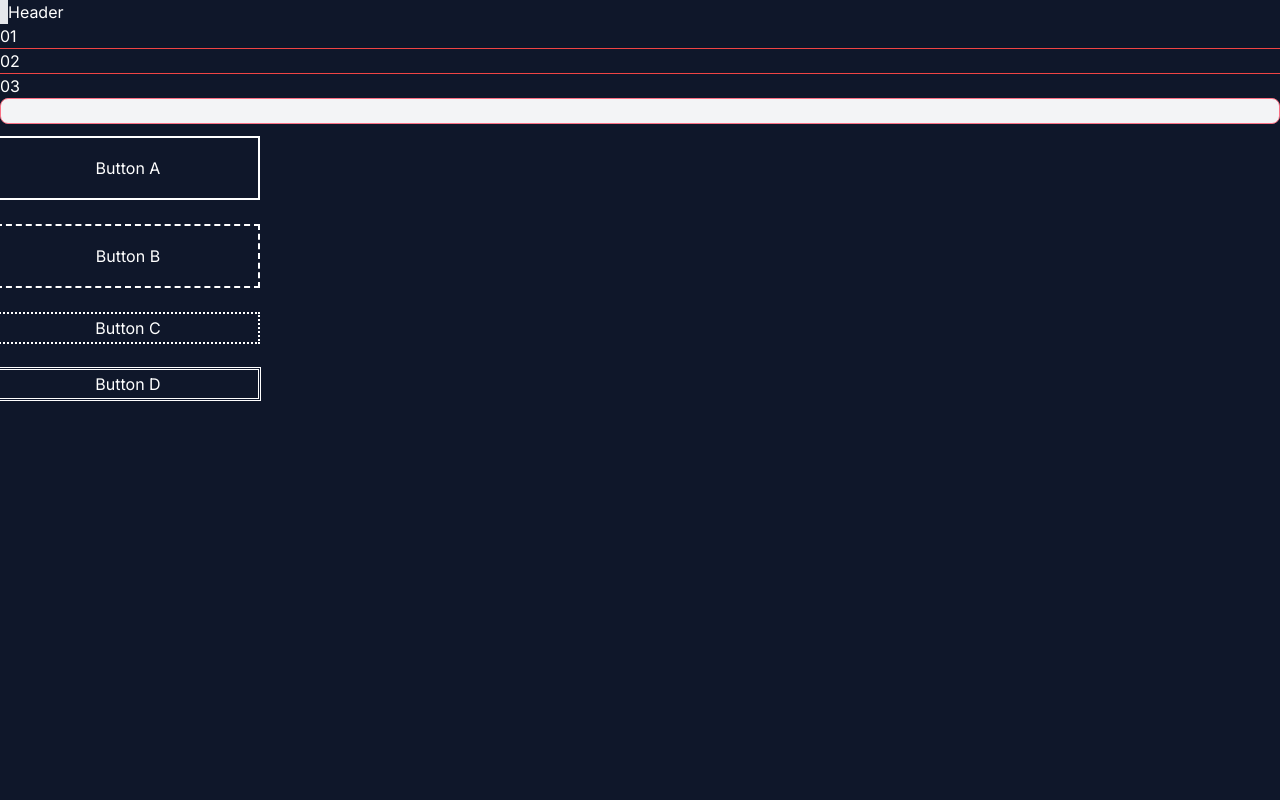
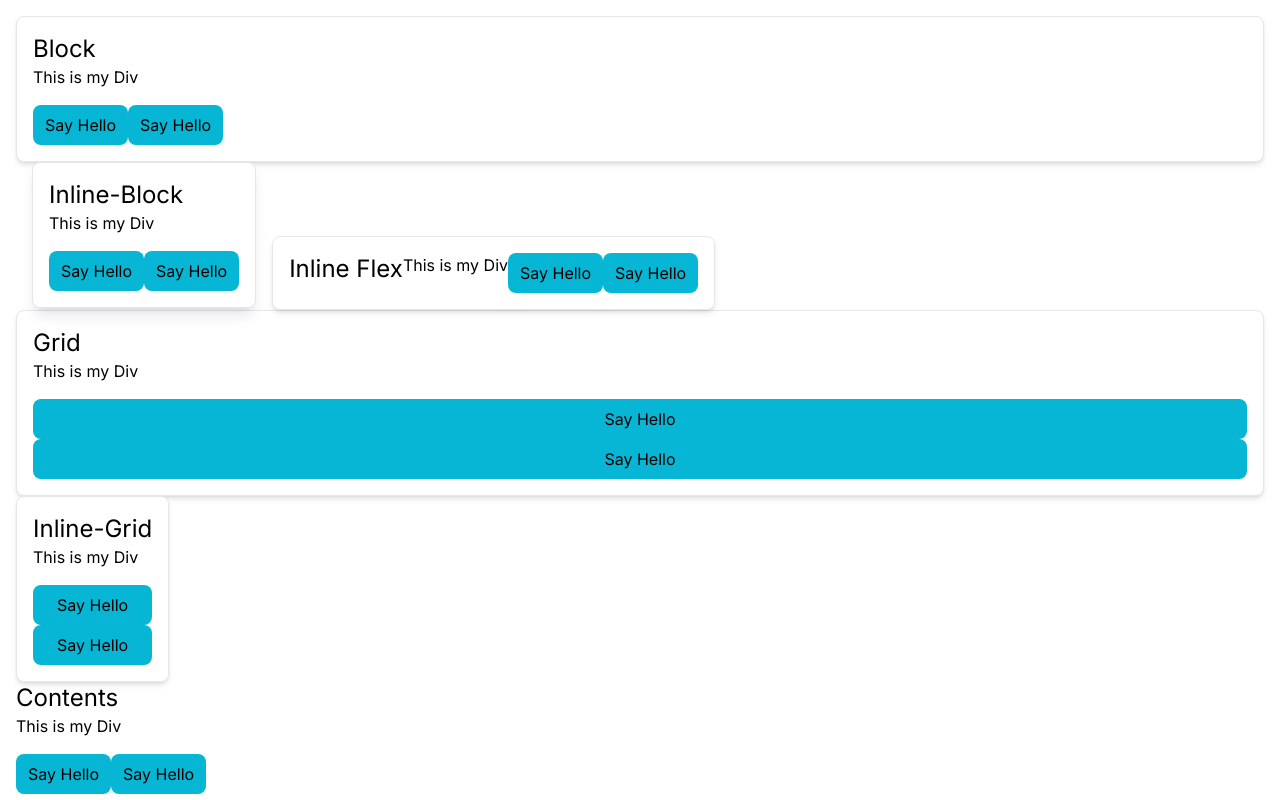
Before and after one commit to markuscorvinus/tailwind-css, a Next.js app: page / in a window 1280 px wide. Built offline with nearby package versions, Linux system fonts and the light colour scheme.

Commit message:
effects done

```diff
--- a/app/globals.css
+++ b/app/globals.css
@@ -1,4 +1,4 @@
-@import url('https://fonts.googleapis.com/css2?family=Inter:wght@200;300;400;800&display=swap');
+@import url("https://fonts.googleapis.com/css2?family=Inter:wght@200;300;400;800&display=swap");
 
 @tailwind base;
 @tailwind components;
@@ -31,6 +31,6 @@ body {
 @layer base {
   html {
     @apply text-white;
-    font-family: 'Inter', sans-serif;
+    font-family: "Inter", sans-serif;
   }
 }
--- a/app/page.tsx
+++ b/app/page.tsx
@@ -2,29 +2,65 @@ import Image from "next/image";
 
 export default function Home() {
   return (
-    <div className="Parent h-screen bg-slate-900 text-white">
-      <header className="w-full border-l-8 ">Header</header>
-      <div className="grid grid-cols-1 divide-y divide-red-500">
-        <div>01</div>
-        <div>02</div>
-        <div>03</div>
+    <div className="Parent h-screen bg-white p-4 text-white">
+      <div className="block rounded-lg border bg-white p-4 text-black shadow-md">
+        <h1 className="text-2xl">Block</h1>
+        <p className="mb-4">This is my Div</p>
+        <button className="cursor-pointer rounded-lg bg-cyan-500 px-3 py-2">
+          Say Hello
+        </button>
+        <button className="cursor-pointer rounded-lg bg-cyan-500 px-3 py-2">
+          Say Hello
+        </button>
       </div>
-      <div className="flex flex-col">
-        <input
-          type="text"
-          className="rounded-lg border border-rose-400 bg-gray-100 text-green-400 outline-none"
-        />
-        <button className="my-4 h-14 w-64 flex-none outline outline-2 outline-offset-2">
-          Button A
+      <div className="mx-4 inline-block rounded-lg border bg-white p-4 text-black shadow-lg">
+        <h1 className="text-2xl">Inline-Block</h1>
+        <p className="mb-4">This is my Div</p>
+        <button className="cursor-pointer rounded-lg bg-cyan-500 px-3 py-2">
+          Say Hello
         </button>
-        <button className="my-4 h-14 w-64 flex-none outline-dashed outline-2 outline-offset-2">
-          Button B
+        <button className="cursor-pointer rounded-lg bg-cyan-500 px-3 py-2">
+          Say Hello
         </button>
-        <button className="my-4 h-14 w-64 flex-none basis-2 outline-dotted outline-2 outline-offset-2">
-          Button C
+      </div>
+      <div className="inline-flex rounded-lg border bg-white p-4 text-black shadow-md">
+        <h1 className="text-2xl">Inline Flex</h1>
+        <p className="mb-4">This is my Div</p>
+        <button className="cursor-pointer rounded-lg bg-cyan-500 px-3 py-2">
+          Say Hello
         </button>
-        <button className="outline-3 my-4 h-14 w-64 flex-none basis-2 outline-double outline-offset-2">
-          Button D
+        <button className="cursor-pointer rounded-lg bg-cyan-500 px-3 py-2">
+          Say Hello
+        </button>
+      </div>
+      <div className="grid rounded-lg border bg-white p-4 text-black shadow-md">
+        <h1 className="text-2xl">Grid</h1>
+        <p className="mb-4">This is my Div</p>
+        <button className="cursor-pointer rounded-lg bg-cyan-500 px-3 py-2">
+          Say Hello
+        </button>
+        <button className="cursor-pointer rounded-lg bg-cyan-500 px-3 py-2">
+          Say Hello
+        </button>
+      </div>
+      <div className="inline-grid rounded-lg border bg-white p-4 text-black shadow-md">
+        <h1 className="text-2xl">Inline-Grid</h1>
+        <p className="mb-4">This is my Div</p>
+        <button className="cursor-pointer rounded-lg bg-cyan-500 px-3 py-2">
+          Say Hello
+        </button>
+        <button className="cursor-pointer rounded-lg bg-cyan-500 px-3 py-2">
+          Say Hello
+        </button>
+      </div>
+      <div className="contents rounded-lg border bg-white p-4 text-black shadow-md">
+        <h1 className="text-2xl">Contents</h1>
+        <p className="mb-4">This is my Div</p>
+        <button className="cursor-pointer rounded-lg bg-cyan-500 px-3 py-2">
+          Say Hello
+        </button>
+        <button className="cursor-pointer rounded-lg bg-cyan-500 px-3 py-2">
+          Say Hello
         </button>
       </div>
     </div>
```
